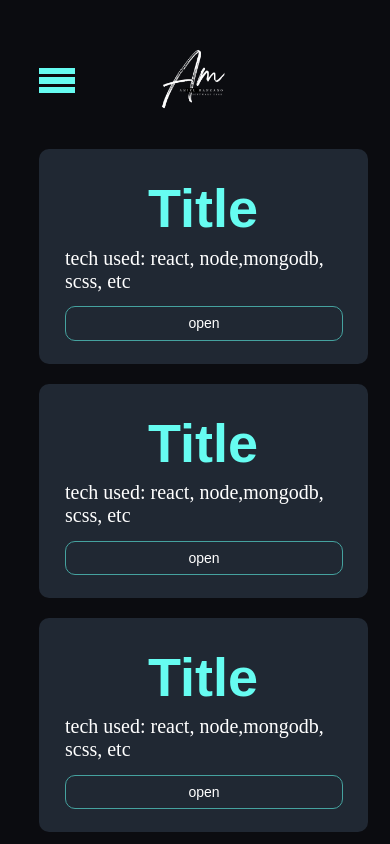
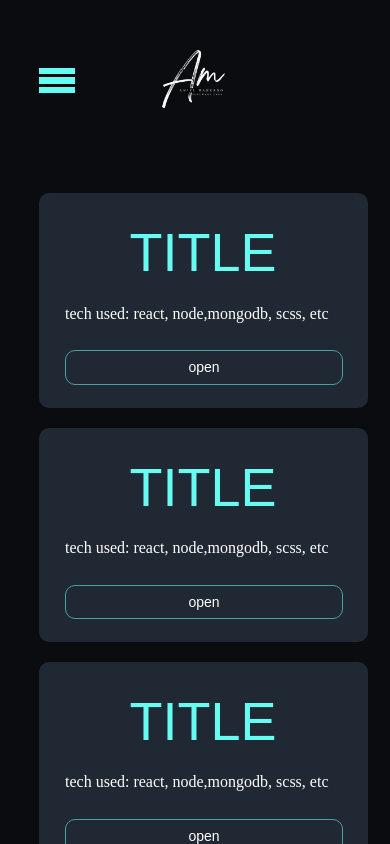
Before and after one commit to rrdot09/portfolio-project, a React (Create React App) app: page /projects in a window 390 px wide. Shown: the top 844 px of the page. Built offline with nearby package versions, Linux system fonts and the light colour scheme; a web font is replaced by a local one.

Commit message:
Add font

```diff
--- a/src/components/atoms/Project_Title.js
+++ b/src/components/atoms/Project_Title.js
@@ -1,7 +1,7 @@
 export default function Title() {
   return (
     <div className="card-header">
-      <h2>Title</h2>
+      <h2>TITLE</h2>
     </div>
   );
 }
--- a/src/styles/foundation/_base.scss
+++ b/src/styles/foundation/_base.scss
@@ -29,3 +29,23 @@ button {
     cursor: pointer;
     border: none;
 }
+
+h1,h2,h3,h4 {
+    font-weight: 400;
+}
+
+p,li {
+    font-size: 24px;
+
+}
+
+h3 {
+    font-size: 25px;
+}
+
+@media (max-width:428px) {
+    p,li {
+        font-size: 16px;
+
+    }
+}
--- a/src/styles/index.css
+++ b/src/styles/index.css
@@ -25,6 +25,23 @@ button {
   border: none;
 }
 
+h1, h2, h3, h4 {
+  font-weight: 400;
+}
+
+p, li {
+  font-size: 24px;
+}
+
+h3 {
+  font-size: 25px;
+}
+
+@media (max-width: 428px) {
+  p, li {
+    font-size: 16px;
+  }
+}
 *, *::before, *::after {
   margin: 0;
   padding: 0;
@@ -272,6 +289,7 @@ button {
 .title {
   font-size: 6rem;
   text-align: center;
+  font-style: normal;
 }
 
 .description {
@@ -310,6 +328,7 @@ button {
   grid-template-columns: repeat(3, 1fr);
   grid-gap: 20px;
   margin-bottom: 96px;
+  margin-top: 44px;
 }
 
 .card-container {
--- a/src/styles/layout/_landing.scss
+++ b/src/styles/layout/_landing.scss
@@ -31,6 +31,7 @@
 .title {
     font-size: 6rem;
     text-align: center;
+    font-style: normal;
 
 
 }
--- a/src/styles/layout/_projects.scss
+++ b/src/styles/layout/_projects.scss
@@ -5,6 +5,8 @@
     grid-template-columns: repeat(3, 1fr);
     grid-gap: 20px;
     margin-bottom: 96px;
+    margin-top: 44px;
+
 
 };
 
```
Also changed, not shown: src/pages/Landing.js (deleted, +0 -30 lines), src/components/pages/Landing.js (line endings or trailing spaces), 1 other file (tests, documents, lock files or other folders).
